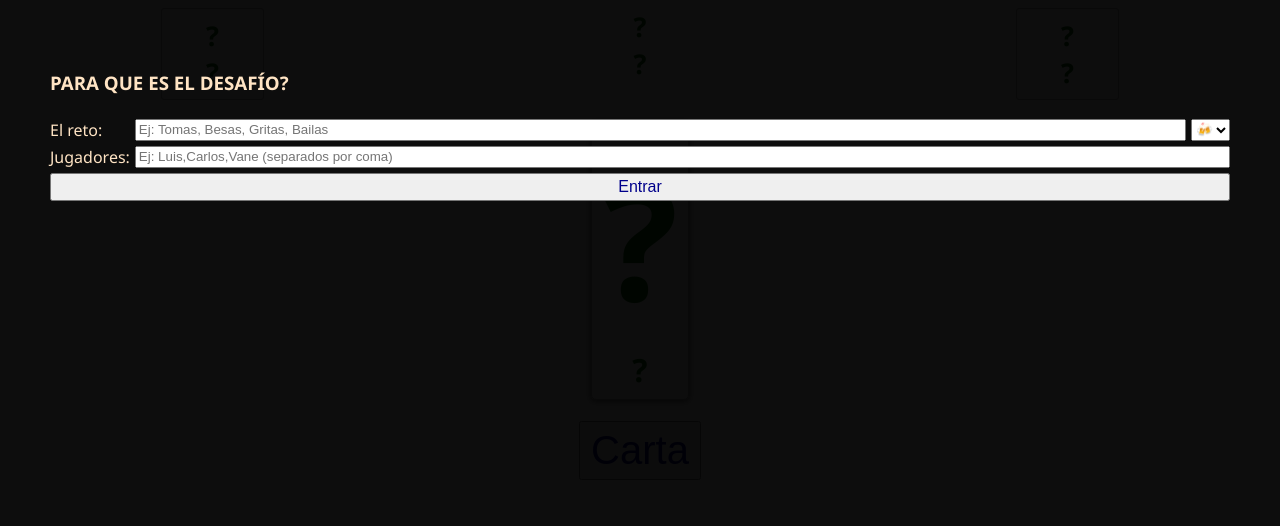
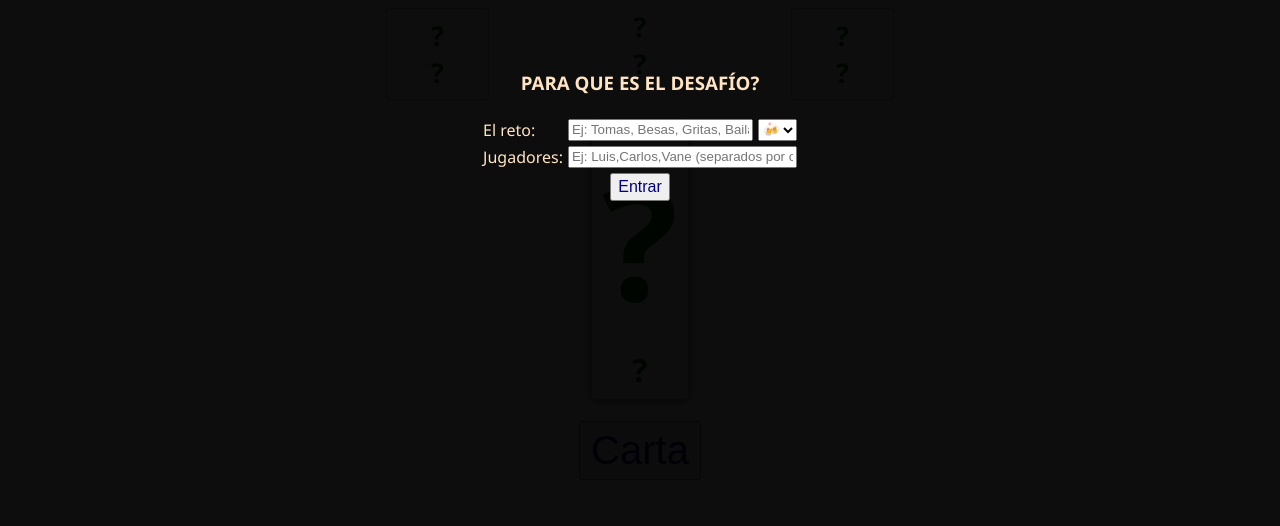
Before and after one commit to luvagu/intermidiate-card, a plain HTML site: page index.html in a window 1280 px wide. Shown: the part 274-800 px from the top of the page. Drawn offline with Linux system fonts and the light colour scheme.

Commit message:
set min max content with

```diff
--- a/index.html
+++ b/index.html
@@ -47,11 +47,13 @@
     <button type="button" data-deal>Carta</button>
 
     <form class="form-modal" data-init-game>
+        <div class="wrapper">
             <h3>Para que es el desafío?</h3>
             <section>
                 <label for="lose">El reto:</label>
                 <div class="grid">
-                <input type="text" name="activity-txt" id="lose" placeholder="Ej: Tomas, Besas, Gritas, Bailas" required>
+                    <input type="text" name="activity-txt" id="lose" placeholder="Ej: Tomas, Besas, Gritas, Bailas"
+                        required>
                     <select name="activity-icon">
                         <option value="🍻" selected>🍻</option>
                         <option value="🍔">🍔</option>
@@ -64,9 +66,11 @@
                     </select>
                 </div>
                 <label for="win">Jugadores:</label>
-            <input type="text" name="players" id="win" placeholder="Ej: Luis,Carlos,Vane (separados por coma)" required>
+                <input type="text" name="players" id="win" placeholder="Ej: Luis,Carlos,Vane (separados por coma)"
+                    required>
             </section>
             <button type="submit">Entrar</button>
+        </div>
     </form>
 
     <button class="reset" type="button" disabled title="Resetear juego" data-reload-page>🔃</button>
--- a/style.css
+++ b/style.css
@@ -4,7 +4,9 @@
 
 body {
    margin: 0;
+   padding: 10px;
    height: 100vh;
+   min-width: fit-content;
    display: flex;
    flex-direction: column;
    justify-content: center;
@@ -19,6 +21,7 @@ span {
 
 header {
    width: 100%;
+   max-width: 600px;
    display: flex;
    flex-direction: column;
    justify-content: center;
@@ -30,6 +33,7 @@ header>section {
    display: flex;
    justify-content: space-around;
    align-items: baseline;
+   gap: 5px;
 }
 
 header>section>article {
@@ -63,6 +67,7 @@ h2 {
 h3 {
    text-transform: uppercase;
    color: darkgreen;
+   white-space: nowrap;
 }
 
 button {
@@ -88,24 +93,34 @@ button {
    z-index: 99;
    background-color: hsla(0, 0%, 0%, 0.95);
    display: flex;
+   justify-content: center;
+   align-items: center;
+   padding: 10px;
+}
+
+.form-modal>.wrapper {
+   width: 100%;
+   max-width: 600px;
+   min-width: fit-content;
+   display: flex;
    flex-direction: column;
    justify-content: center;
+   align-items: center;
    gap: 5px;
-   padding: 30px 50px;
    color: bisque;
 }
 
-form>h3 {
+.form-modal h3 {
    color: bisque;
 }
 
-.form-modal>section {
+.form-modal>.wrapper>section {
    display: grid;
    grid-template-columns: auto 1fr;
    gap: 5px;
 }
 
-.form-modal>button {
+.form-modal>.wrapper>button {
    font-size: 1rem;
    padding: 3px 6px;
 }
@@ -130,7 +145,7 @@ form>h3 {
    top: 10px;
    right: 10px;
    font-size: 1.5rem;
-    padding: 0;
+   padding: 2px;
    border: none;
    outline: none;
    background: none;
```
Lines whose indentation alone changed are shown as unchanged.
